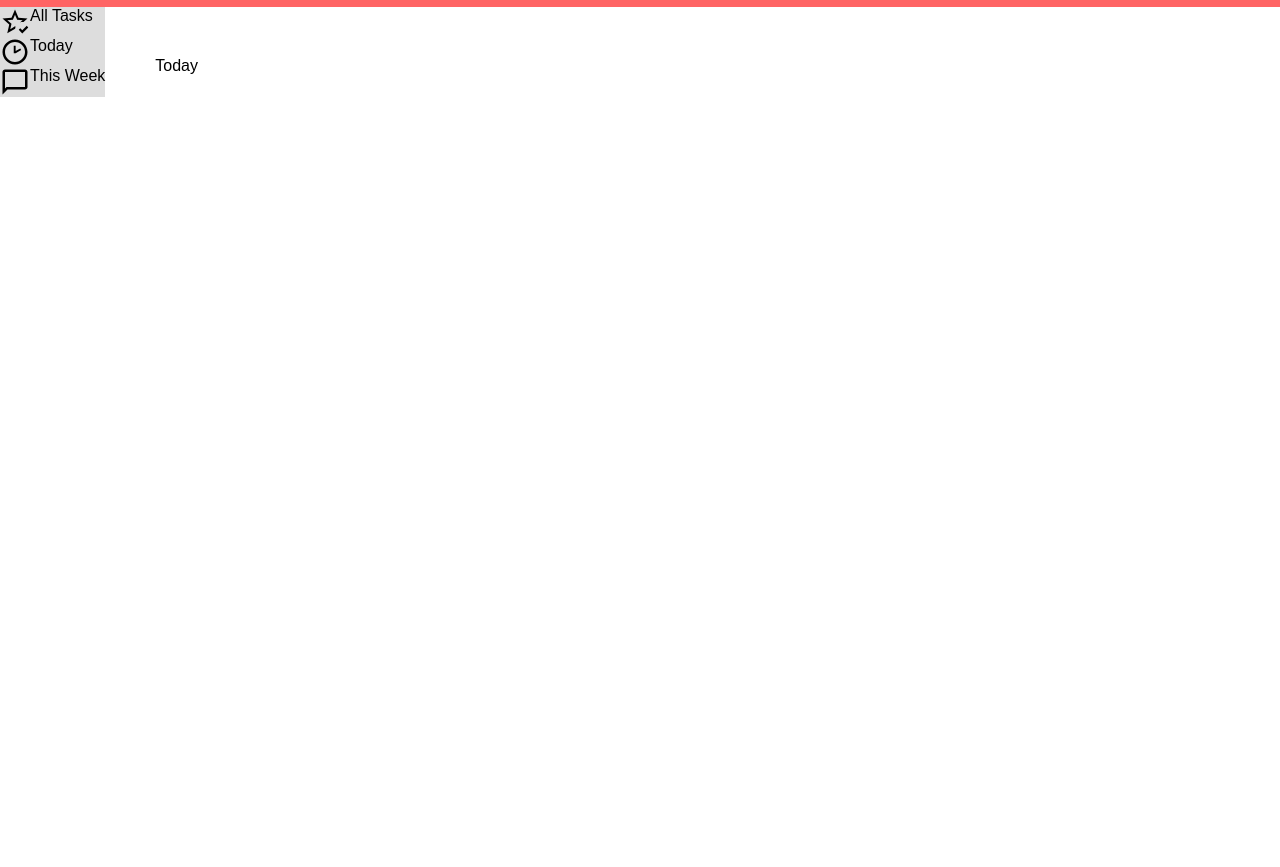
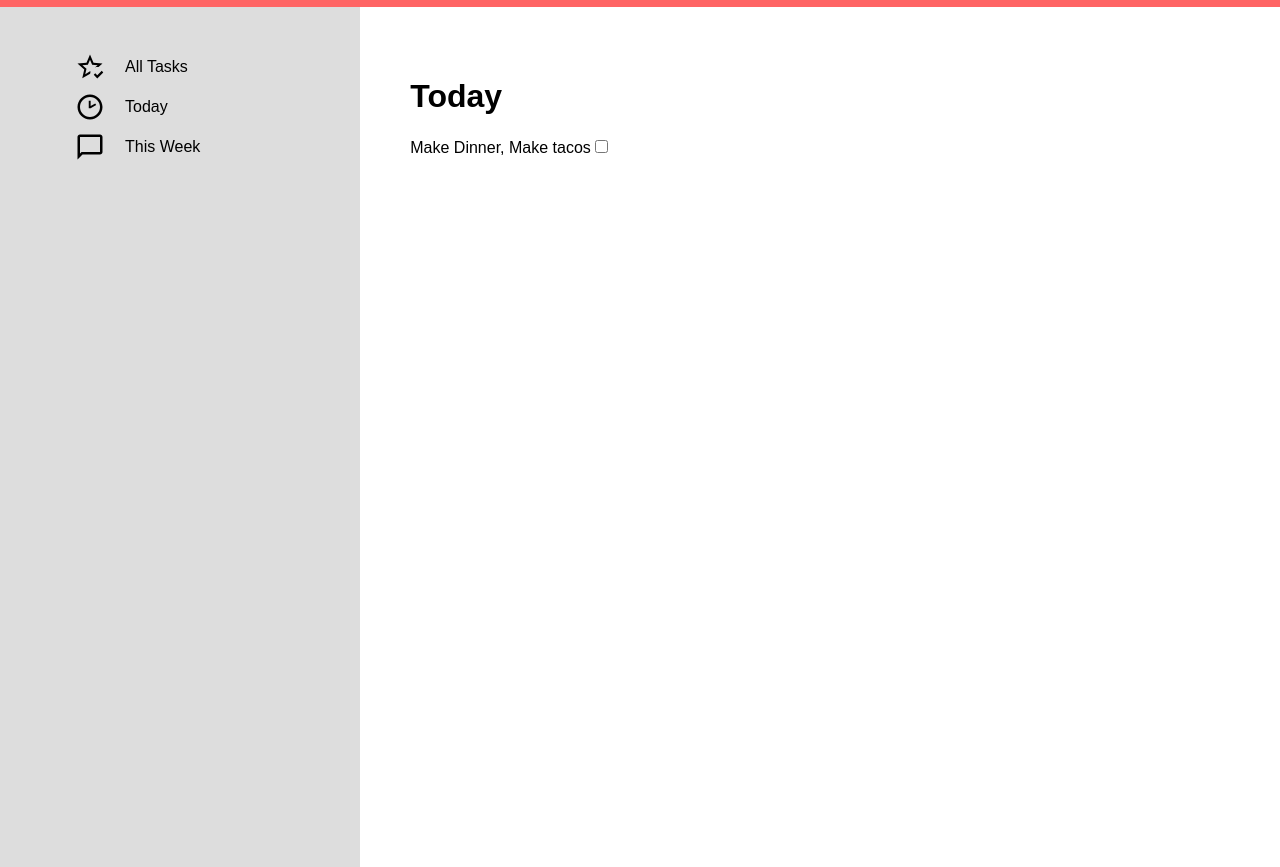
Before and after one commit to lg4tin/odin-todo-app, a website built with webpack: page dist/index.html in a window 1280 px wide. Both pictures are taken after a click on the picture 1140 px from the left and 25 px from the top of the page. Shown: the part 43-910 px from the top of the page. Before the commit the page ends 800 px from the top, so only its background shows below. Built offline with nearby package versions, Linux system fonts and the light colour scheme.

Commit message:
Add todo function and start basic app logic

```diff
--- /dev/null
+++ b/src/DOM.js
@@ -0,0 +1,25 @@
+const todoList = document.querySelector('.todo-list');
+
+export function addTodo() {
+  let newTodo = document.createElement('div');
+  newTodo.textContent = `${user.title}, ${user.description}`;
+  let checkbox = document.createElement('input');
+  checkbox.type = 'checkbox';
+  newTodo.appendChild(checkbox);
+  newTodo.addEventListener('click', () => {
+    newTodo.classList.toggle('cross-off');
+    checkbox.setAttribute('checked');
+  });
+  todoList.appendChild(newTodo);
+}
+
+class Todo {
+  constructor(title, description) {
+    this.title = title;
+    this.description = description;
+  }
+
+
+}
+
+let user = new Todo('Make Dinner', 'Make tacos');
--- a/src/index.js
+++ b/src/index.js
@@ -1 +1,4 @@
-console.log('hi')
+import { addTodo } from './DOM.js';
+
+const addTodoBtn = document.querySelector('.add-todo');
+addTodoBtn.addEventListener('click', addTodo);
--- a/style.css
+++ b/style.css
@@ -26,11 +26,20 @@ img {
 
 .sidebar {
   background-color: rgb(221, 221, 221);
-
+  padding: 40px 150px 20px 70px;
+  height: 800px;
 }
 
 .sidebar div {
   display: flex;
+  align-items: center;
+  gap: 15px;
+  cursor: pointer;
+  padding: 5px;
+}
+
+.sidebar div:hover {
+  background-color: white;
 }
 
 .main {
@@ -42,3 +51,7 @@ img {
   padding-left: 50px;
   padding-top: 50px;
 }
+
+.cross-off {
+  text-decoration: line-through;
+}
```
Also changed, not shown: dist/index.html, dist/main.js.
